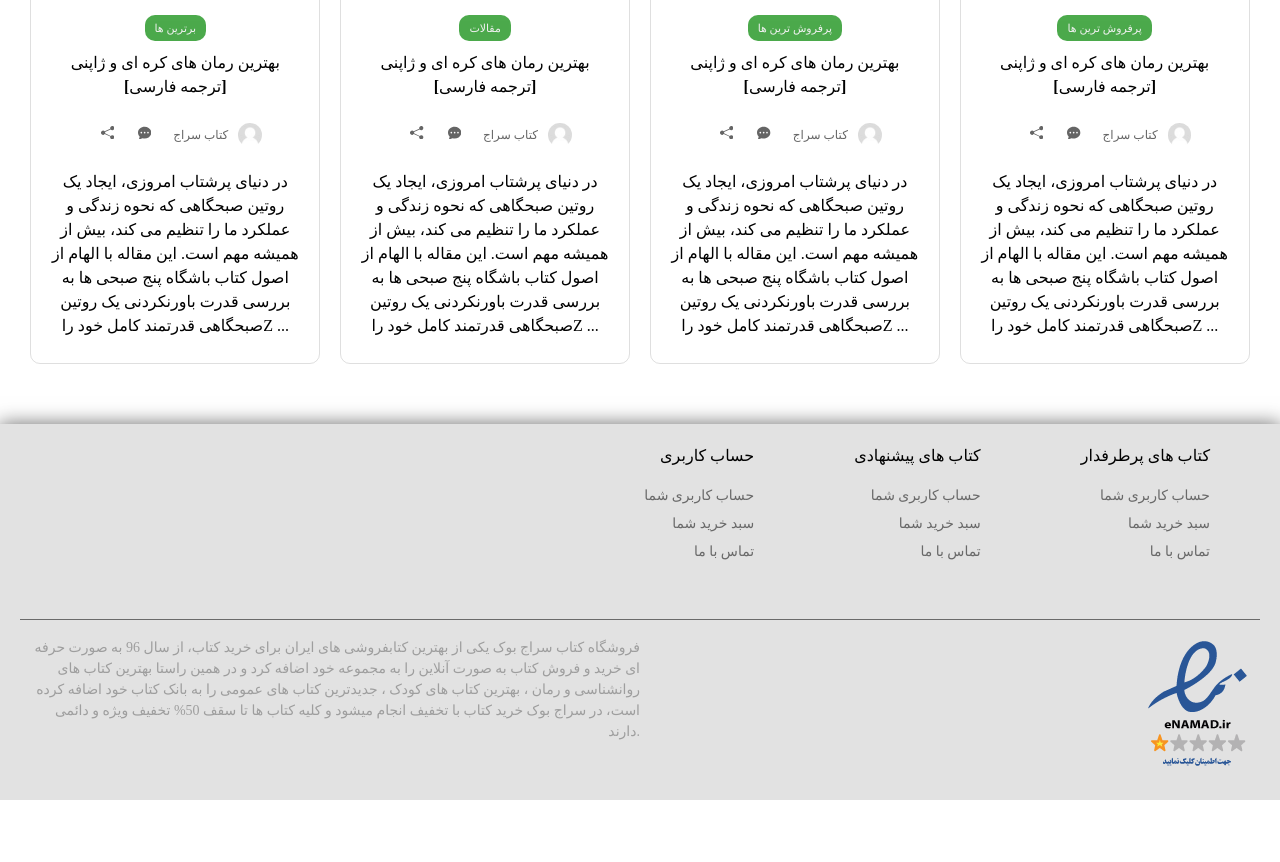
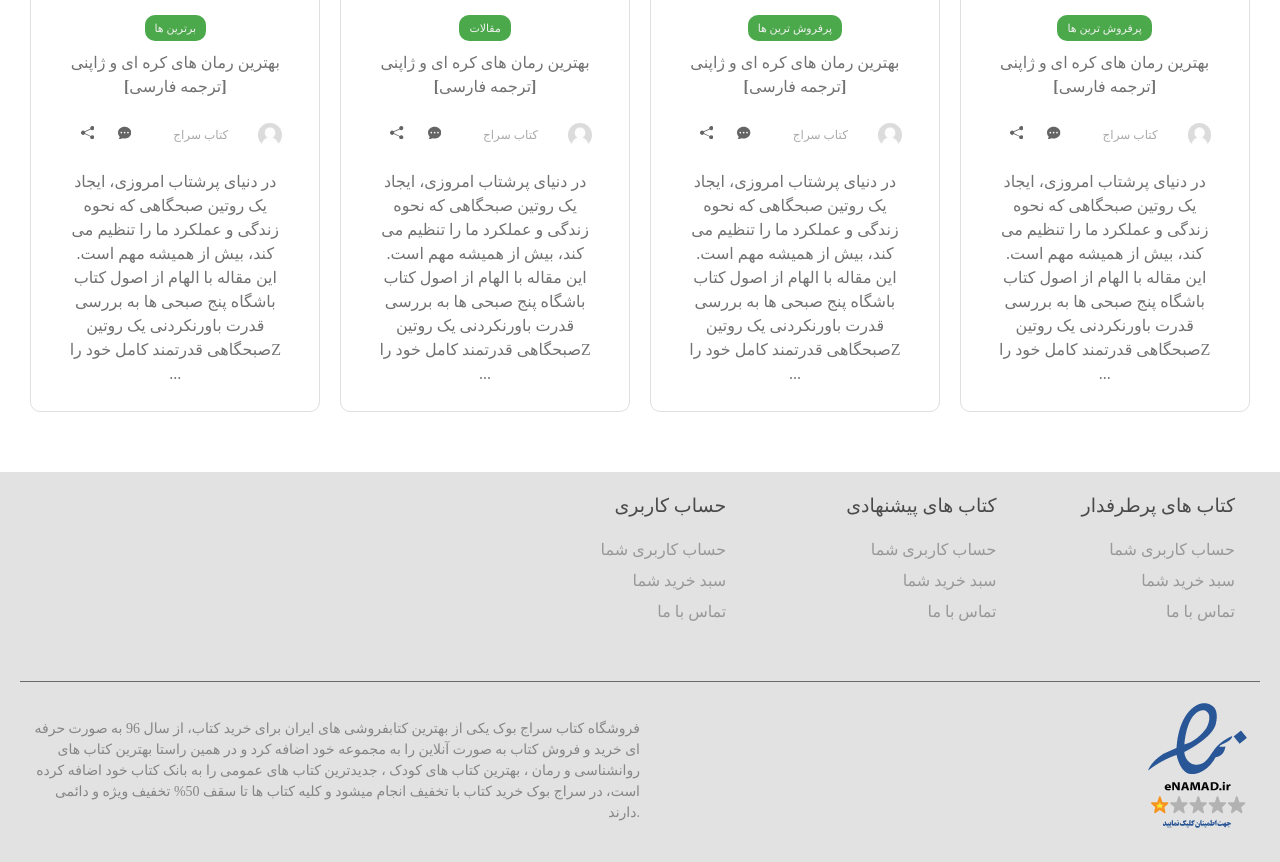
Before and after one commit to mhdix/book-shop, a React (Vite) app: page / in a window 1280 px wide. Shown: the part 2520-3382 px from the top of the page. Before the commit the page ends 3320 px from the top, so only its background shows below. Built offline with nearby package versions, Linux system fonts and the light colour scheme; no server answers; a web font is replaced by a local one.

Commit message:
disgn footer

```diff
--- a/src/components/Footer/Footer.css
+++ b/src/components/Footer/Footer.css
@@ -2,7 +2,6 @@
     width: 100%;
     height: fit-content;
     background-color: rgba(51, 51, 51, 0.142);
-    box-shadow: 0 1px 19px 1px rgb(108, 108, 108);
     margin-top: 50px;
     padding: 20px;
     text-align: end;
@@ -19,23 +18,35 @@
 
 
 .links div {
-    padding: 0 50px;
+    padding: 0 60px;
 }
 
+.links>div:nth-child(3) {
+    padding: 0 25px;
+}
+
+
+.links div h4{
+    font-size: 19px;
+    color: rgba(32, 32, 32, 0.786);
+    font-weight: 900;
+}
 .links ul {
-    color: rgb(86, 86, 86);
-    font-size: 14px;
+    font-size: 16px;
     margin-top: 17px;
 }
 .links ul li{
     margin: 7px 0;
 }
 .links ul li a{
+    font-weight: 900;
     text-decoration: none;
-    color: rgb(105, 105, 105);
+    color: rgba(118, 118, 118, 0.679);
+
 }
 .site-caption{
     display: flex;
+    align-items: center;
 }
 
 .site-caption div{
@@ -44,5 +55,5 @@
 }
 .site-caption p{
     font-size: 14px;
-    color: rgb(158, 158, 158);
+    color: rgb(134, 134, 134);
 }
--- a/src/components/Offer/Offer.css
+++ b/src/components/Offer/Offer.css
@@ -33,8 +33,8 @@
 }
 
 /* fixed price place */
-/*
-.reading-book__caption span {
+
+/* .reading-book__caption span {
     position: absolute;
     width: 100%;
     margin-bottom: 20px;
@@ -53,8 +53,8 @@
     display: flex;
     align-items: center;
     justify-content: center;
-    width: 30px;
-    height: 30px;
+    width: 35px;
+    height: 35px;
     border-radius: 50%;
     -webkit-border-radius: 50%;
     -moz-border-radius: 50%;
@@ -85,9 +85,6 @@
     color: rgba(0, 0, 0, 0.351) !important;
 }
 
-.introduction {}
-
-
 .change-offer {
     border: none ;
     background-color: rgba(224, 224, 224, 0.658);
--- a/src/components/introduction/Introduction.css
+++ b/src/components/introduction/Introduction.css
@@ -37,6 +37,7 @@
 
 .introduction-content {
     padding: 0 15px;
+    color: rgb(114, 114, 114);
 }
 
 .introduction-content span svg {
@@ -84,6 +85,7 @@
 
 .introduction-content p {
     padding: 10px 0 25px 0;
+    margin: 0 20px;
 }
 
 .introduction-content span {
```
